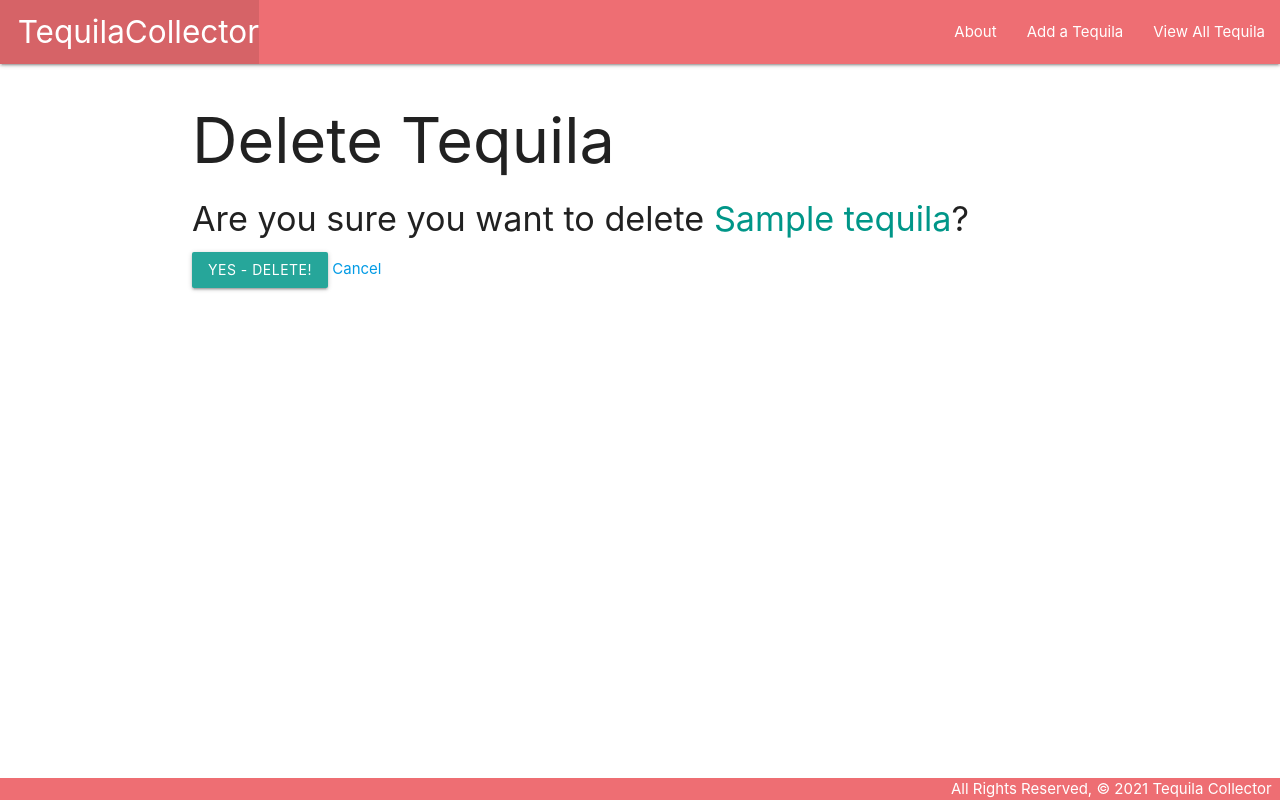
After one commit to Andersons1218/tequila-collector, a Django app: page /tequila/1/delete/ in a window 1280 px wide. The commit adds this page. Run offline with Django 4.2, Linux system fonts and the light colour scheme; tables that the repository leaves empty hold one stand-in row (values such as "Sample post").

Commit message:
lab part 3 done

```diff
--- a/tequilacollector/main_app/models.py
+++ b/tequilacollector/main_app/models.py
@@ -1,5 +1,5 @@
 from django.db import models
-
+from django.urls import reverse
 # Create your models here.
 class Tequila(models.Model):
     name = models.CharField(max_length=100)
@@ -8,3 +8,6 @@ class Tequila(models.Model):
 
     def __str__(self):
         return self.name
+
+    def get_absolute_url(self):
+        return reverse('detail', kwargs={'tequila_id': self.id})
--- a/tequilacollector/main_app/templates/base.html
+++ b/tequilacollector/main_app/templates/base.html
@@ -15,11 +15,12 @@
     <nav>
       <div class="nav-wrapper">
         <ul>
-          <li><a href="/" class="left brand-logo">&nbsp;&nbsp;TequilaCollector</a></li>
+          <li><a href="{% url 'home' %}" class="left brand-logo">&nbsp;&nbsp;TequilaCollector</a></li>
         </ul>
         <ul class="right">
-          <li><a href="/about">About</a></li>
-          <li><a href="/tequila">View All Tequila</a></li>
+          <li><a href="{% url 'about'%}">About</a></li>
+          <li><a href="{% url 'tequila_create' %}">Add a Tequila</a></li>
+          <li><a href="{% url 'index' %}">View All Tequila</a></li>
         </ul>
       </div>
     </nav>
--- /dev/null
+++ b/tequilacollector/main_app/templates/main_app/tequila_confirm_delete.html
@@ -0,0 +1,13 @@
+{% extends 'base.html' %}
+
+{% block content %}
+  <h1>Delete Tequila</h1>
+
+  <h4>Are you sure you want to delete <span class="teal-text">{{ object.name }}</span>?</h4>
+
+  <form action="" method="POST">
+    {% csrf_token %}
+    <input type="submit" value="Yes - Delete!" class="btn">
+    <a href="{% url 'detail' tequila.id %}">Cancel</a>
+  </form>
+{% endblock %}
--- a/tequilacollector/main_app/templates/tequila/details.html
+++ b/tequilacollector/main_app/templates/tequila/details.html
@@ -9,6 +9,10 @@
     <p>Type: {{ tequila.type }}</p>
     <p>Description: {{ tequila.description }}</p>
   </div>
+  <div class="card-action">
+    <a href="{% url 'tequila_update' tequila.id %}">Edit</a>
+    <a href="{% url 'tequila_delete' tequila.id %}">Delete</a>
+  </div>
 </div>
 
 {% endblock %}
--- a/tequilacollector/main_app/urls.py
+++ b/tequilacollector/main_app/urls.py
@@ -6,4 +6,7 @@ urlpatterns = [
     path('about/', views.about, name='about'),
     path('tequila/', views.tequila_index, name='index'),
     path('tequila/<int:tequila_id>/', views.tequila_detail, name='detail'),
+    path('tequila/create/', views.TequilaCreate.as_view(), name='tequila_create'),
+    path('tequila/<int:pk>/update/', views.TequilaUpdate.as_view(), name='tequila_update'),
+    path('tequila/<int:pk>/delete/', views.TequilaDelete.as_view(), name='tequila_delete'),
 ]
--- a/tequilacollector/main_app/views.py
+++ b/tequilacollector/main_app/views.py
@@ -1,6 +1,6 @@
 from django.shortcuts import render
 # Create your views here.
-
+from django.views.generic.edit import CreateView , UpdateView , DeleteView
 from django.http import HttpResponse
 from .models import Tequila
 
@@ -18,3 +18,17 @@ def tequila_index(request):
 def tequila_detail(request, tequila_id):
     tequila = Tequila.objects.get(id=tequila_id)
     return render(request, 'tequila/details.html', {'tequila': tequila})
+
+class TequilaCreate(CreateView):
+  model = Tequila
+  fields = '__all__'
+  success_url = '/tequila/'
+
+class TequilaUpdate(UpdateView):
+  model = Tequila
+  fields = ['type', 'description' ]
+
+
+class TequilaDelete(DeleteView):
+  model = Tequila
+  success_url = '/tequila/'
```
Also changed, not shown: tequilacollector/main_app/templates/main_app/tequila_form.html (added, +19 -0 lines).
